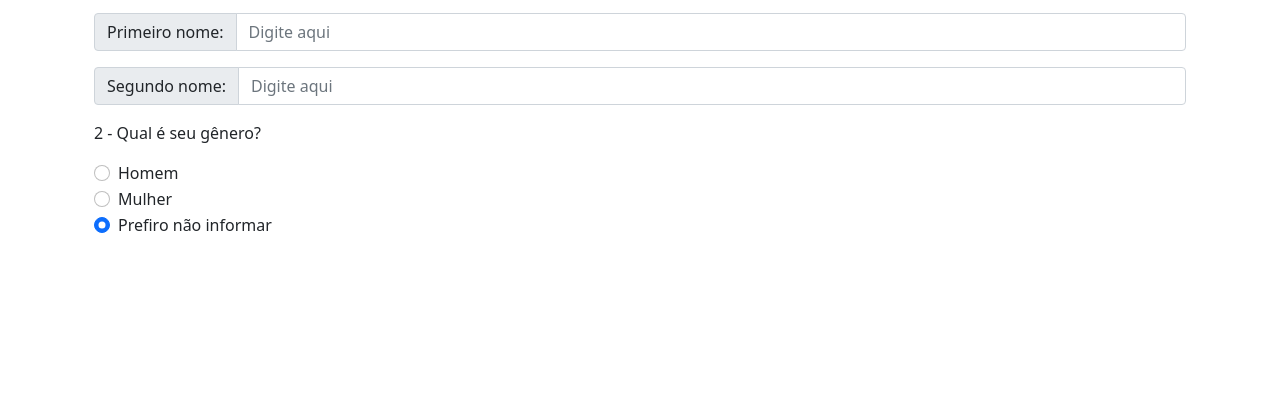
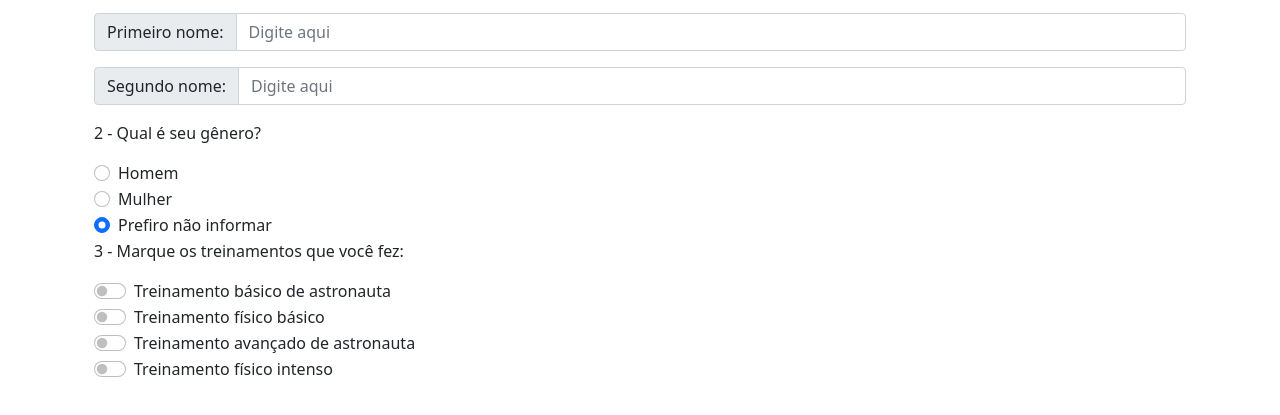
Before and after one commit to AlyssonBarreira/Landing_Page_Onebitecode, a plain HTML site: page index.html in a window 1280 px wide. Shown: the part 345-760 px from the top of the page. Drawn offline with nearby package versions, Linux system fonts and the light colour scheme.

Commit message:
Terceira parte do form

```diff
--- a/index.html
+++ b/index.html
@@ -62,6 +62,24 @@
             </label>
         </div>
 
+        <!-- Terceira parte do form -->
+        <p class="paragraph">3 - Marque os treinamentos que você fez:</p>
+        <div class="form-check form-switch">
+            <input class="form-check-input" type="checkbox" role="switch" id="flexSwitchCheckDefault" >
+            <label class="form-check-label" for="flexSwitchCheckDefault">Treinamento básico de astronauta</label>
+          </div>
+          <div class="form-check form-switch">
+            <input class="form-check-input" type="checkbox" role="switch" id="flexSwitchCheckChecked" >
+            <label class="form-check-label" for="flexSwitchCheckChecked">Treinamento físico básico</label>
+          </div>
+          <div class="form-check form-switch">
+            <input class="form-check-input" type="checkbox" role="switch" id="flexSwitchCheckChecked" >
+            <label class="form-check-label" for="flexSwitchCheckChecked">Treinamento avançado de astronauta</label>
+          </div>
+          <div class="form-check form-switch">
+            <input class="form-check-input" type="checkbox" role="switch" id="flexSwitchCheckChecked"  >
+            <label class="form-check-label" for="flexSwitchCheckChecked">Treinamento físico intenso</label>
+          </div>
 
     </div>
 
```
